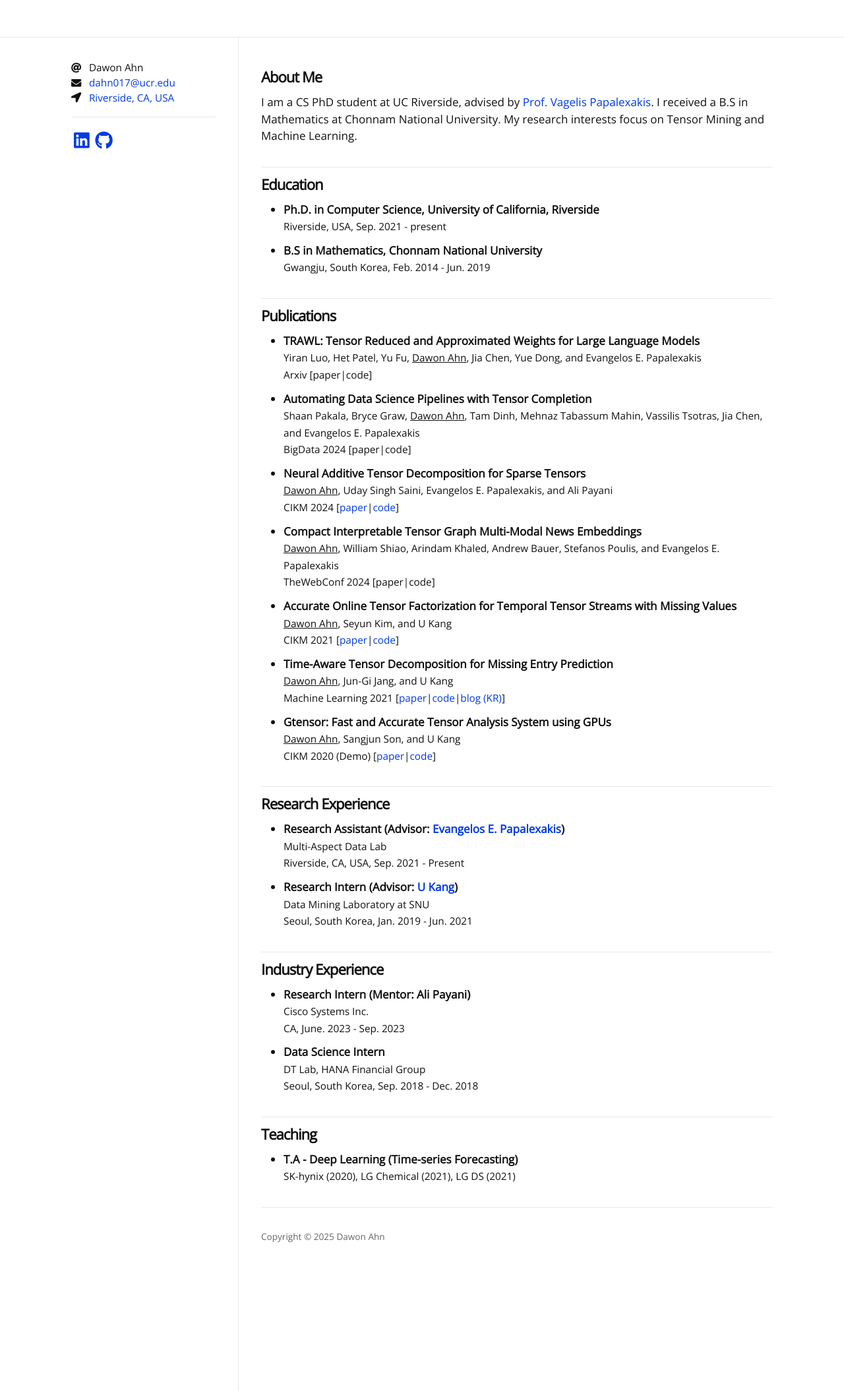
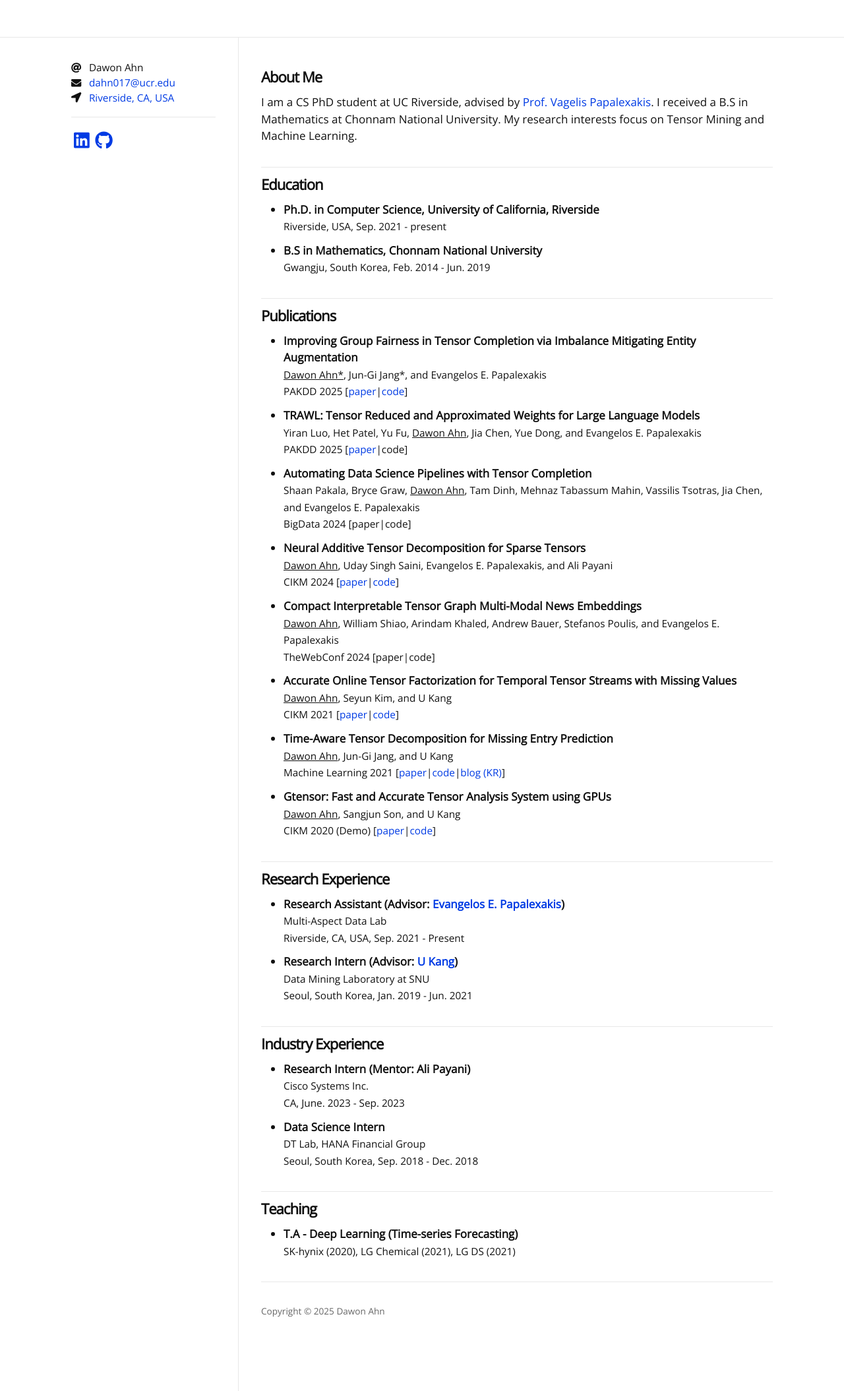
Before and after one commit to dawonahn/dawonahn.github.io, a Jekyll site: the page built from index.html, in a window 1280 px wide. Shown: the whole page at 66% size. Built offline with Jekyll 4.4.1, drawn with Linux system fonts in a browser that asks for light colours; nearby versions of some CDN libraries; some web fonts are replaced; the list of posts is cut into pages by our own code.

Commit message:
Update home.html

```diff
--- a/_layouts/home.html
+++ b/_layouts/home.html
@@ -37,9 +37,14 @@ layout: default
     <div class="post-content">
       <ul>
         <li>
+          <b>Improving Group Fairness in Tensor Completion via Imbalance Mitigating Entity Augmentation</b><br>
+          <p2><u>Dawon Ahn*</u>, Jun-Gi Jang*, and Evangelos E. Papalexakis<br>
+          <p2>PAKDD 2025 [<a href="https://arxiv.org/pdf/2507.20542">paper</a>|<a href="https://github.com/dawonahn/STAFF">code</a>]</p2>
+        </li>
+        <li>
           <b>TRAWL: Tensor Reduced and Approximated Weights for Large Language Models</b><br>
           <p2>Yiran Luo, Het Patel, Yu Fu, <u>Dawon Ahn</u>, Jia Chen, Yue Dong, and Evangelos E. Papalexakis<br>
-          <p2>Arxiv [paper|code]</p2>
+          <p2>PAKDD 2025 [<a href="https://link.springer.com/chapter/10.1007/978-981-96-8298-0_32">paper</a>|code]</p2>
         </li>
         <li>
           <b>Automating Data Science Pipelines with Tensor Completion</b><br>
```
